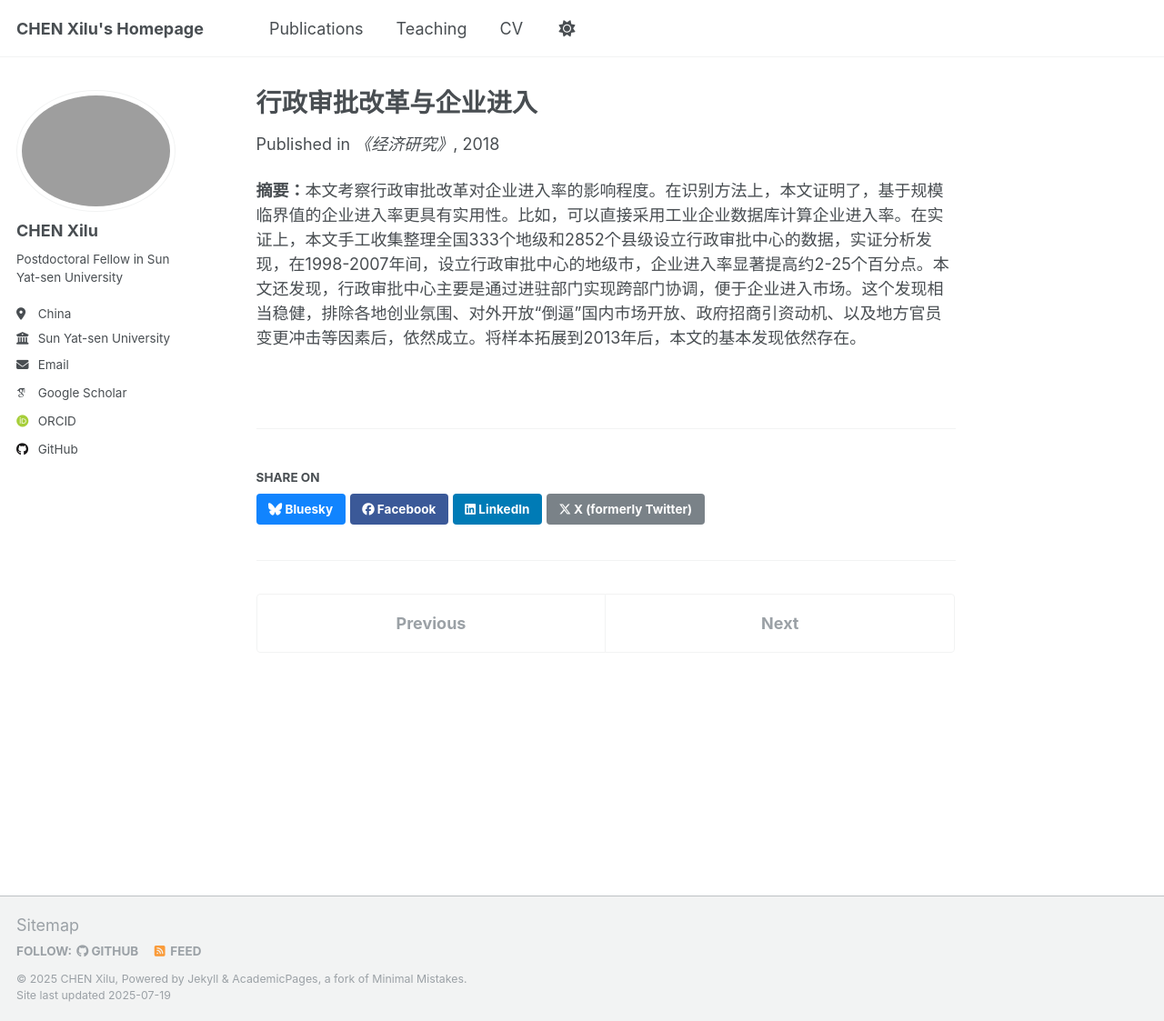
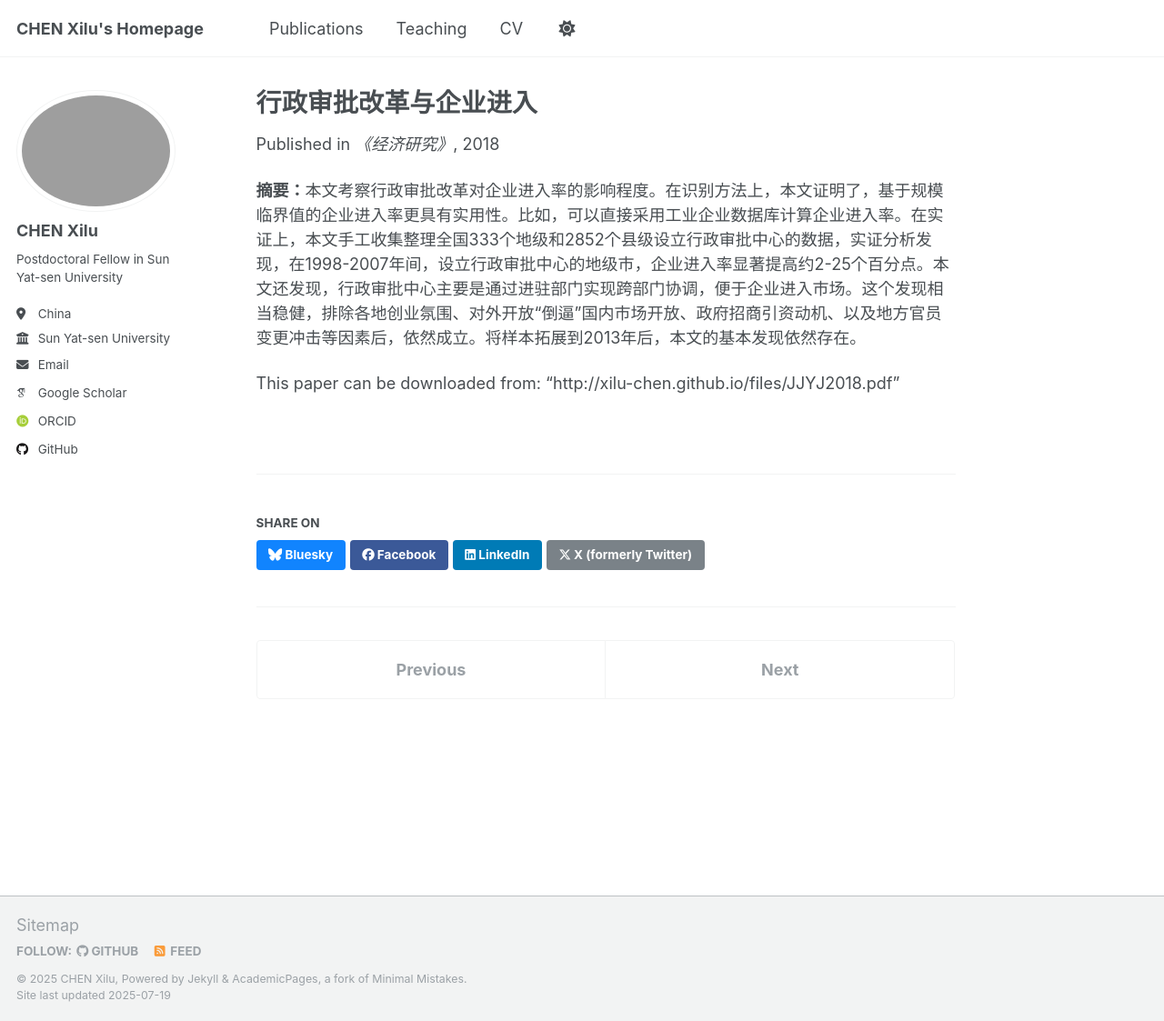
Before and after one commit to Xilu-CHEN/xilu-chen.github.io, a Jekyll site: the page built from _publications/JJYJ2018.md, in a window 1280 px wide and 1123 px high. Shown: the whole window at 91% size. Built offline with Jekyll 4.4.1, drawn with Linux system fonts in a browser that asks for light colours; some web fonts are replaced; a script that is not in the unit is left out.

Commit message:
Update JJYJ2018.md

```diff
--- a/_publications/JJYJ2018.md
+++ b/_publications/JJYJ2018.md
@@ -10,3 +10,5 @@ paperurl: 'http://xilu-chen.github.io/files/JJYJ2018.pdf'
 ---
 
 **摘要：**本文考察行政审批改革对企业进入率的影响程度。在识别方法上，本文证明了，基于规模临界值的企业进入率更具有实用性。比如，可以直接采用工业企业数据库计算企业进入率。在实证上，本文手工收集整理全国333个地级和2852个县级设立行政审批中心的数据，实证分析发现，在1998-2007年间，设立行政审批中心的地级市，企业进入率显著提高约2-25个百分点。本文还发现，行政审批中心主要是通过进驻部门实现跨部门协调，便于企业进入市场。这个发现相当稳健，排除各地创业氛围、对外开放“倒逼”国内市场开放、政府招商引资动机、以及地方官员变更冲击等因素后，依然成立。将样本拓展到2013年后，本文的基本发现依然存在。
+
+This paper can be downloaded from: "http://xilu-chen.github.io/files/JJYJ2018.pdf"
```
